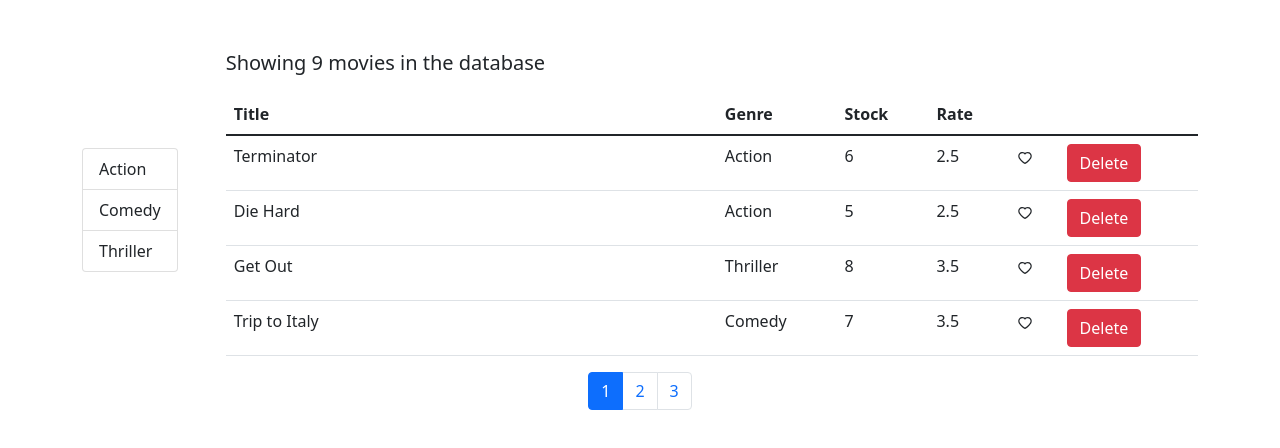
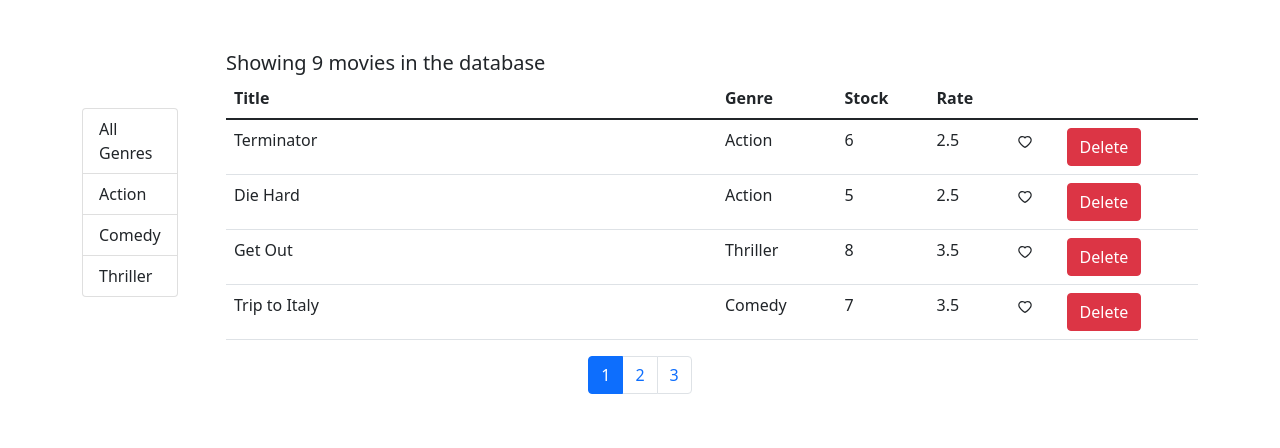
Before and after one commit to Tskxe33/Vidly, a React (Create React App) app: page / in a window 1280 px wide. Shown: the top 448 px of the page. Built offline with nearby package versions, Linux system fonts and the light colour scheme.

Commit message:
Added All genres

```diff
--- a/src/components/Movies.jsx
+++ b/src/components/Movies.jsx
@@ -15,7 +15,8 @@ export class Movies extends Component {
   };
 
   componentDidMount() {
-    this.setState({ movies: getMovies(), genres: getGenres() });
+    const genres = [{ name: "All Genres" }, ...getGenres()];
+    this.setState({ movies: getMovies(), genres });
   }
 
   handleLike = (movie) => {
@@ -31,10 +32,11 @@ export class Movies extends Component {
   };
 
   handleGenreSelect = (genre) => {
-    this.setState({ selectedGenre: genre });
+    this.setState({ selectedGenre: genre, currentPage: 1 });
   };
 
   render() {
+    console.log(this.state.selectedGenre);
     const { length: count } = this.state.movies;
     const {
       pageSize,
@@ -42,6 +44,7 @@ export class Movies extends Component {
       movies: allMovies,
       selectedGenre,
     } = this.state;
+    console.log(selectedGenre);
 
     if (this.state.movies.length === 0)
       return (
@@ -50,11 +53,12 @@ export class Movies extends Component {
         </p>
       );
 
-    const filtered = selectedGenre
-      ? allMovies.filter((m) => m.genre._id === selectedGenre._id)
-      : allMovies;
+    const filtered =
+      selectedGenre && selectedGenre._id
+        ? allMovies.filter((m) => m.genre._id === selectedGenre._id)
+        : allMovies;
 
-    const movies = paginate(allMovies, currentPage, pageSize);
+    const movies = paginate(filtered, currentPage, pageSize);
 
     return (
       <React.Fragment>
@@ -66,9 +70,9 @@ export class Movies extends Component {
           />
           <table className="table container mt-5 ms-5">
             <thead>
-              <p className="fs-5">
+              <span className="fs-5">
                 Showing {filtered.length} movies in the database
-              </p>
+              </span>
               <tr>
                 <th scope="col">Title</th>
                 <th scope="col">Genre</th>
```
